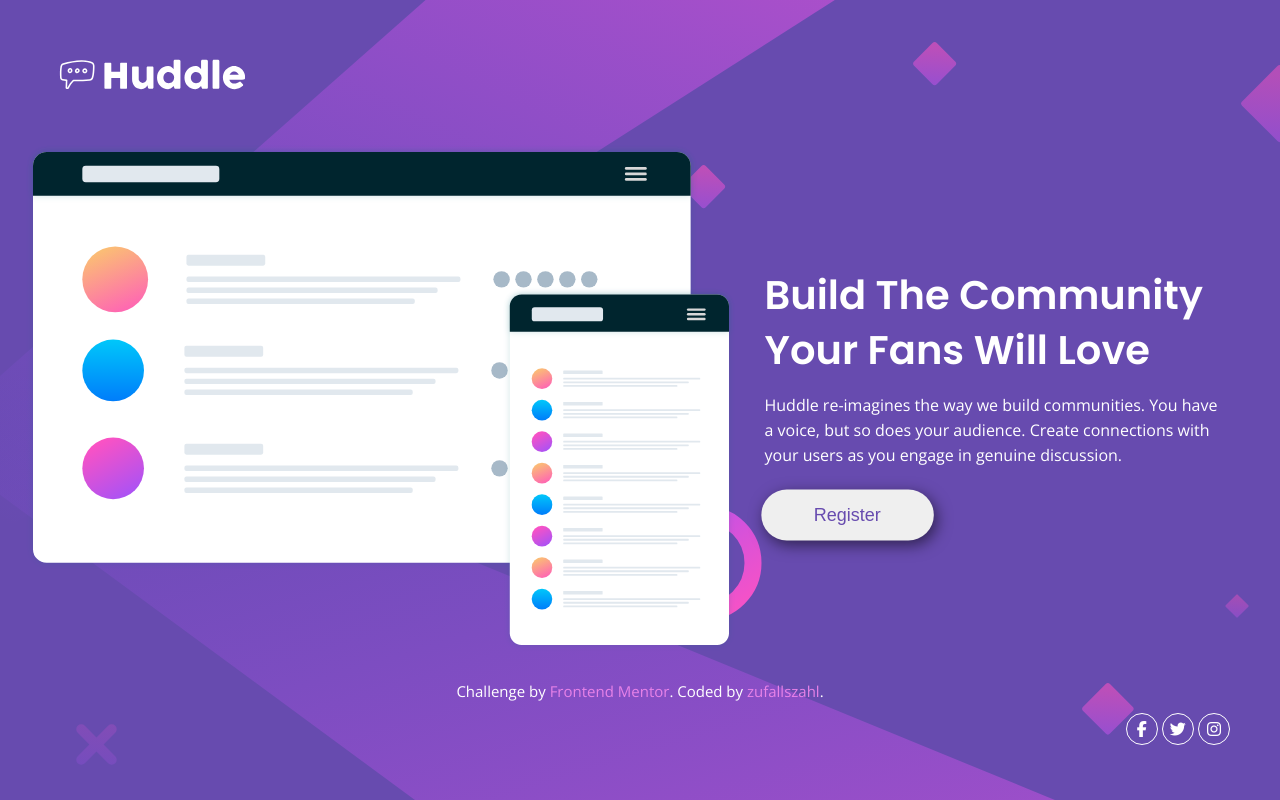
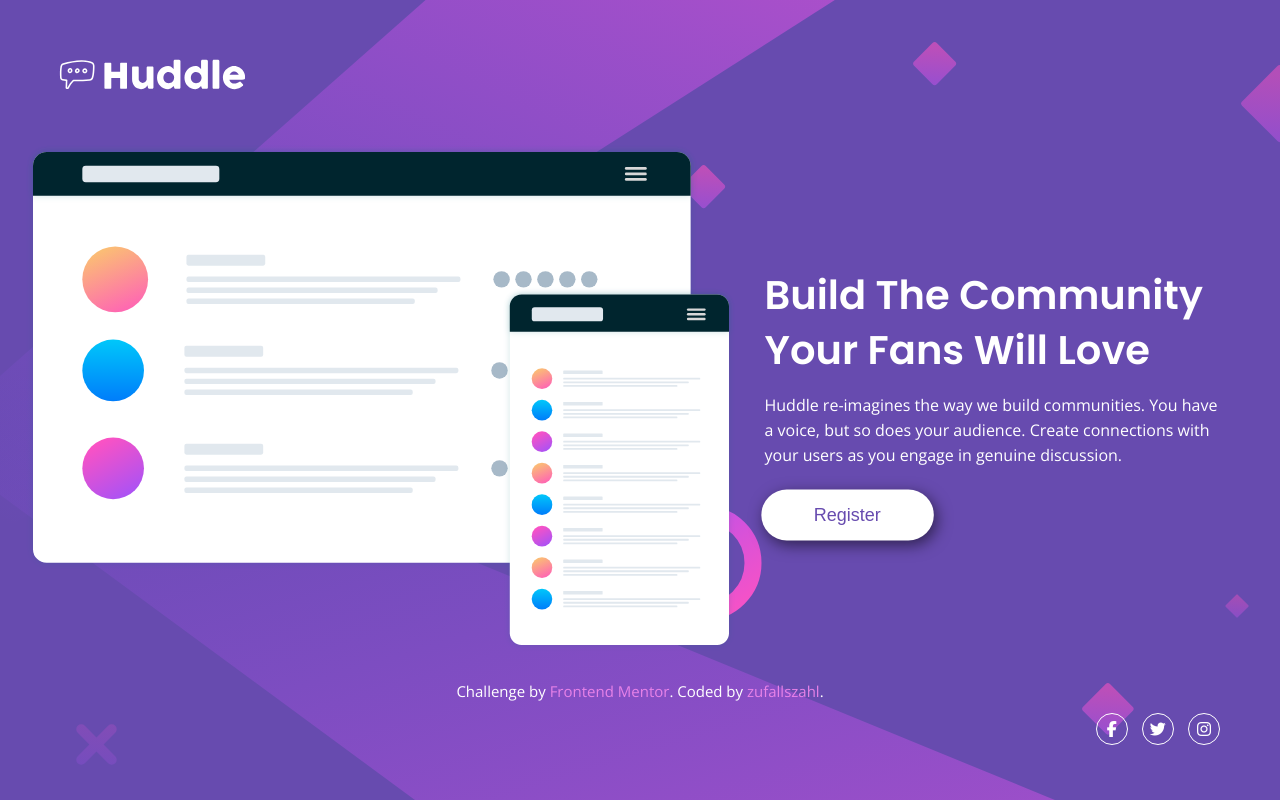
Before and after one commit to Zufallszahl/huddle-landing-page, a plain HTML site: page index.html in a window 1280 px wide. Drawn offline with nearby package versions, Linux system fonts and the light colour scheme.

Commit message:
Fixed icons and added shadow to the button

```diff
--- a/style.css
+++ b/style.css
@@ -84,6 +84,7 @@ main {
 
 .register {
     color: var(--violet);
+    background-color: white;
     border: none;
     border-radius: 40px;
     padding: 1rem 3.5rem;
@@ -122,6 +123,7 @@ main {
     border-radius: 50%;
     width: 30px;
     height: 30px;
+    margin-right: 1rem;
 }
 
 .fab:hover {
```
